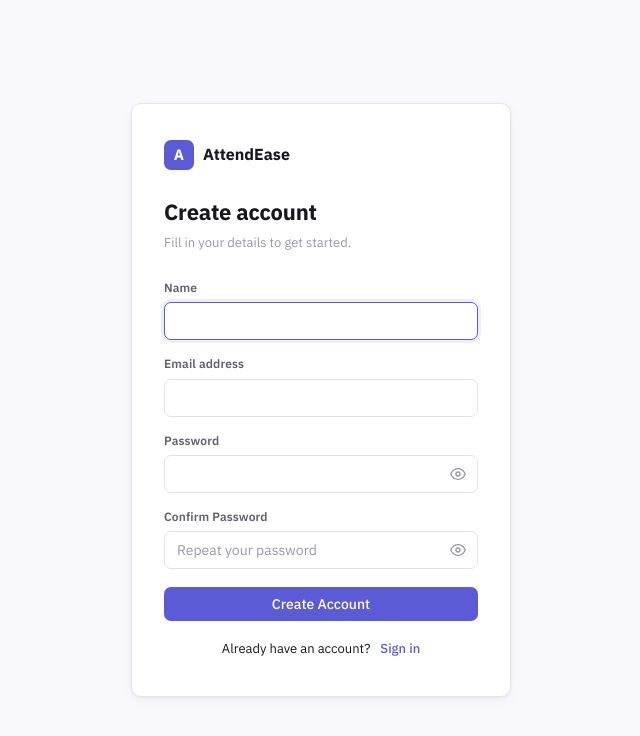
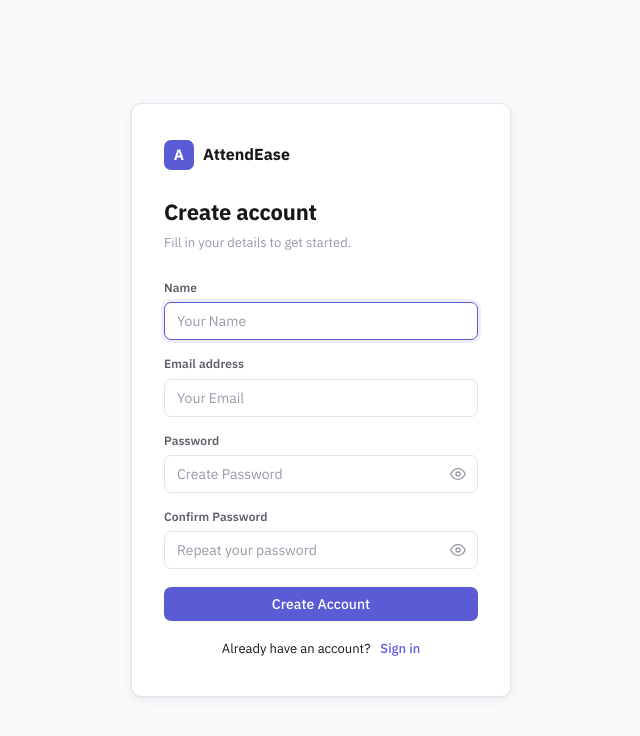
Before and after one commit to Tabish-X/attendance-app, a React (Vite) app: page /signup in a window 1280 px wide. Shown: the top 736 px of the page, without its empty margins (319-959 px from the left). Built offline with nearby package versions, Linux system fonts and the light colour scheme; no server answers.

Commit message:
Update Signup.jsx

```diff
--- a/src/pages/Signup.jsx
+++ b/src/pages/Signup.jsx
@@ -94,14 +94,14 @@ export default function Signup({ addToast }) {
         <form className="auth-form" onSubmit={handleSubmit}>
           <div>
             <label className="input-label">Name</label>
-            <input className="input" type="text" placeholder=""
+            <input className="input" type="text" placeholder="Your Name"
               value={form.name} onChange={e => setForm(f => ({ ...f, name: e.target.value }))}
               required autoFocus />
           </div>
 
           <div>
             <label className="input-label">Email address</label>
-            <input className="input" type="email" placeholder=""
+            <input className="input" type="email" placeholder="Your Email"
               value={form.email} onChange={e => setForm(f => ({ ...f, email: e.target.value }))}
               required />
           </div>
@@ -110,7 +110,7 @@ export default function Signup({ addToast }) {
             <label className="input-label">Password</label>
             <div className="pw-wrap">
               <input className="input" type={showPw ? "text" : "password"}
-                placeholder=""
+                placeholder="Create Password"
                 value={form.password} onChange={e => setForm(f => ({ ...f, password: e.target.value }))}
                 required />
               <button type="button" className="pw-toggle" onClick={() => setShowPw(v => !v)} tabIndex={-1}>
```
